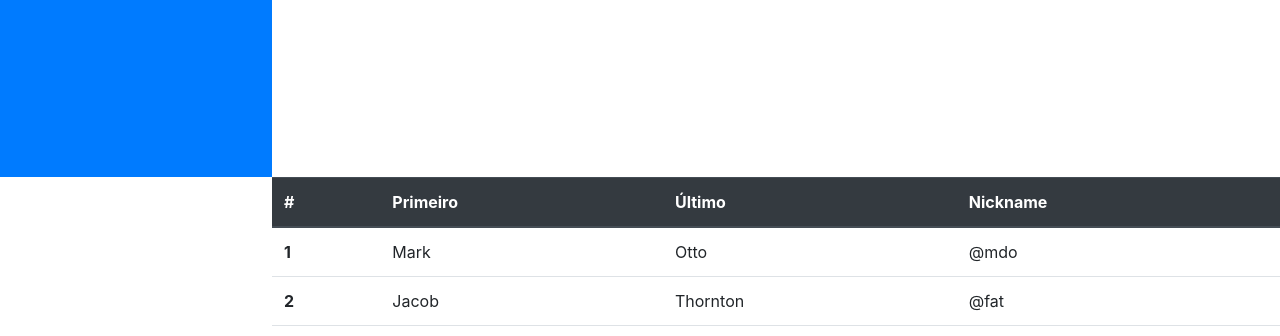
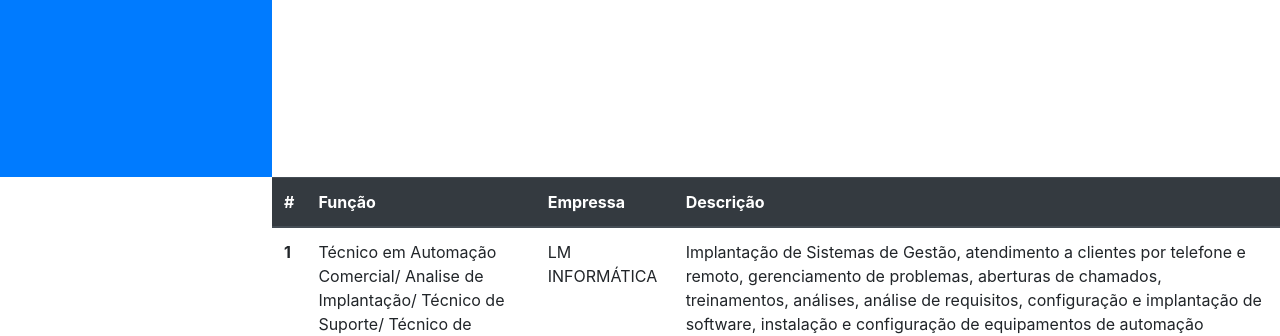
Before and after one commit to Claudino458/Unopar, a website with bundled scripts: page index.html in a window 1280 px wide. Shown: the part 623-959 px from the top of the page. Built offline with nearby package versions, Linux system fonts and the light colour scheme; a web font is replaced by a local one.

Commit message:
Update index.html

```diff
--- a/index.html
+++ b/index.html
@@ -88,17 +88,17 @@
   <thead class="thead-dark">
     <tr>
       <th scope="col">#</th>
-      <th scope="col">Primeiro</th>
-      <th scope="col">Último</th>
-      <th scope="col">Nickname</th>
+      <th scope="col">Função</th>
+      <th scope="col">Empressa</th>
+      <th scope="col">Descrição</th>
     </tr>
   </thead>
   <tbody>
     <tr>
       <th scope="row">1</th>
-      <td>Mark</td>
-      <td>Otto</td>
-      <td>@mdo</td>
+      <td>Técnico em Automação Comercial/ Analise de Implantação/ Técnico de Suporte/ Técnico de Sistema I </td>
+      <td>LM INFORMÁTICA </td>
+      <td>Implantação de Sistemas de Gestão, atendimento a clientes por telefone e remoto, gerenciamento de problemas, aberturas de chamados, treinamentos, análises, análise de requisitos, configuração e implantação de software, instalação e configuração de equipamentos de automação comercial, configuração de Redes, Manutenção de Micros, estrutura, banco de dados, correção de erros, e conversões.</td>
     </tr>
     <tr>
       <th scope="row">2</th>
```
